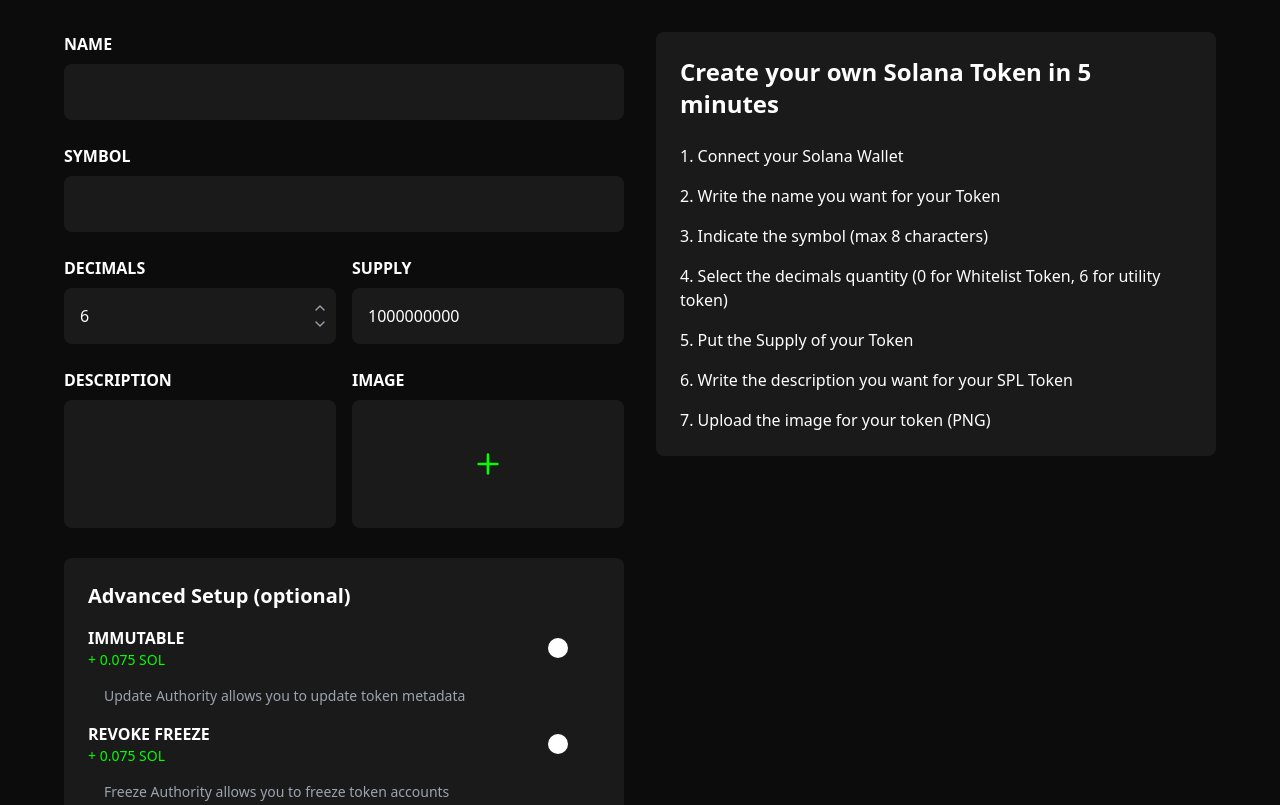
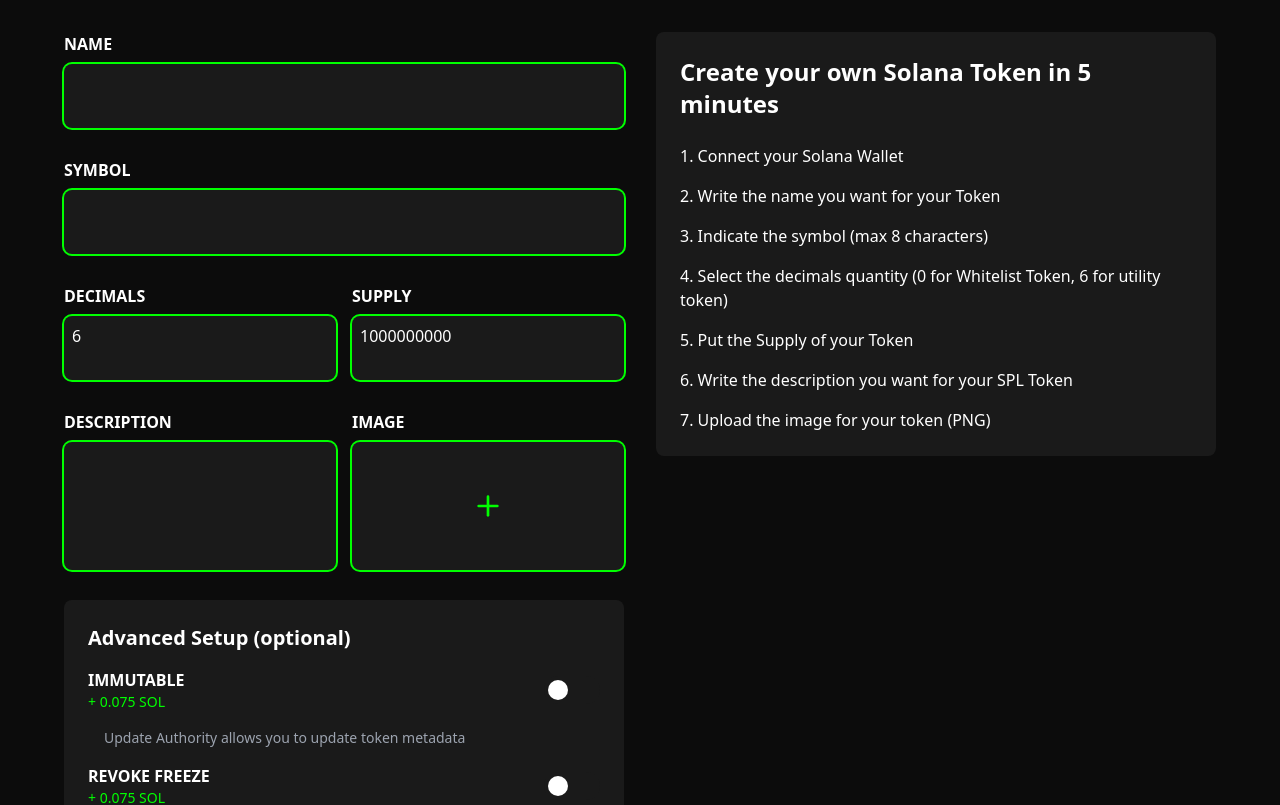
Before and after one commit to Argapr/Mymind, a React (Vite) app: page /create in a window 1280 px wide. Shown: the top 805 px of the page. Built offline with nearby package versions, Linux system fonts and the light colour scheme.

Commit message:
updated input.text

```diff
--- a/src/pages/CreateToken.jsx
+++ b/src/pages/CreateToken.jsx
@@ -54,23 +54,6 @@
         className = "",
         spinner = false,
     }) => {
-        const SpinButton = ({ value, onChange }) => (
-            <div className="absolute right-2 top-1/2 -translate-y-1/2 flex flex-col">
-                <button
-                    className="text-gray-400 hover:text-[#0f0]"
-                    onClick={() => onChange(Number(value) + 1)}
-                >
-                    <ChevronUp size={16} />
-                </button>
-                <button
-                    className="text-gray-400 hover:text-[#0f0]"
-                    onClick={() => onChange(Math.max(0, Number(value) - 1))}
-                >
-                    <ChevronDown size={16} />
-                </button>
-            </div>
-        );
-
         return (
             <div className="space-y-2">
                 <label className="text-white font-bold">{label}</label>
@@ -78,8 +61,8 @@
                     <input
                         type={type}
                         value={value}
-                        onChange={(e) => onChange(e.target.value)}
-                        className={`w-full bg-[#1a1a1a] rounded-lg p-4 text-white focus:outline-none focus:ring-2 focus:ring-[#0f0] ${className}`}
+                        onChange={(e) => onChange(e.target.value)} // No need for extra console log or additional logic
+                        className={`w-full bg-[#1a1a1a] border-2 border-[#0f0] rounded-lg p-4 text-white focus:outline-none focus:ring-2 focus:ring-[#0f0] ${className}`}
                     />
                     {spinner && (
                         <SpinButton
@@ -120,49 +103,68 @@
             <div className="max-w-6xl mx-auto">
                 <div className="grid grid-cols-1 lg:grid-cols-2 gap-8">
                     <div className="space-y-6">
-                        <InputField
-                            label="NAME"
+                        <div className="space-y-2">
+                            <label className="text-white font-bold">NAME</label>
+                            <textarea
                                 value={formData.name}
-                            onChange={(val) =>
-                                setFormData((prev) => ({ ...prev, name: val }))
-                            }
-                        />
-
-                        <InputField
-                            label="SYMBOL"
-                            value={formData.symbol}
-                            onChange={(val) =>
+                                onChange={(e) =>
                                     setFormData((prev) => ({
                                         ...prev,
-                                    symbol: val,
+                                        name: e.target.value,
                                     }))
                                 }
+                                className="w-full bg-[#1a1a1a] rounded-lg p-2 text-white resize-none focus:outline-none ring-2 ring-[#0f0]"
                             />
+                        </div>
+
+                        <div className="space-y-2">
+                            <label className="text-white font-bold">
+                                SYMBOL
+                            </label>
+                            <textarea
+                                value={formData.symbol}
+                                onChange={(e) =>
+                                    setFormData((prev) => ({
+                                        ...prev,
+                                        symbol: e.target.value,
+                                    }))
+                                }
+                                className="w-full bg-[#1a1a1a] rounded-lg p-2 text-white resize-none focus:outline-none ring-2 ring-[#0f0]"
+                            />
+                        </div>
 
                         <div className="grid grid-cols-2 gap-4">
-                            <InputField
-                                label="DECIMALS"
+                            <div className="space-y-2">
+                                <label className="text-white font-bold">
+                                    DECIMALS
+                                </label>
+                                <textarea
                                     value={formData.decimals}
-                                onChange={(val) =>
+                                    onChange={(e) =>
                                         setFormData((prev) => ({
                                             ...prev,
-                                        decimals: val,
+                                            decimals: e.target.value,
                                         }))
                                     }
-                                spinner
+                                    className="w-full bg-[#1a1a1a] rounded-lg p-2 text-white resize-none focus:outline-none ring-2 ring-[#0f0]"
                                 />
+                            </div>
 
-                            <InputField
-                                label="SUPPLY"
+                            <div className="space-y-2">
+                                <label className="text-white font-bold">
+                                    SUPPLY
+                                </label>
+                                <textarea
                                     value={formData.supply}
-                                onChange={(val) =>
+                                    onChange={(e) =>
                                         setFormData((prev) => ({
                                             ...prev,
-                                        supply: val,
+                                            supply: e.target.value,
                                         }))
                                     }
-
+                                    className="w-full bg-[#1a1a1a] rounded-lg p-2 text-white resize-none focus:outline-none ring-2 ring-[#0f0]"
                                 />
+                            </div>
                         </div>
 
                         <div className="grid grid-cols-2 gap-4">
@@ -178,7 +180,7 @@
                                             description: e.target.value,
                                         }))
                                     }
-                                    className="w-full h-32 bg-[#1a1a1a] rounded-lg p-4 text-white resize-none focus:outline-none focus:ring-2 focus:ring-[#0f0]"
+                                    className="w-full h-32 bg-[#1a1a1a] rounded-lg p-4 text-white resize-none focus:outline-none ring-2 ring-[#0f0]"
                                 />
                             </div>
 
@@ -186,7 +188,7 @@
                                 <label className="text-white font-bold">
                                     IMAGE
                                 </label>
-                                <div className="h-32 bg-[#1a1a1a] rounded-lg flex items-center justify-center cursor-pointer hover:bg-[#2a2a2a] transition-colors">
+                                <div className="h-32 bg-[#1a1a1a] rounded-lg flex items-center justify-center cursor-pointer hover:bg-[#2a2a2a] transition-colors ring-2 ring-[#0f0]">
                                     {formData.image ? (
                                         <img
                                             src={formData.image}
@@ -372,7 +374,7 @@
         </label>
         <input
             type="text"
-            className="w-full p-3 bg-transparent border-2 border-[#0f0] outline-none rounded-2xl text-white"
+            className="w-full p-3 bg-[#1a1a1a] border-2 border-[#0f0] outline-none rounded-lg text-white"
         />
     </div>
 );
```
Lines whose indentation alone changed are shown as unchanged.
